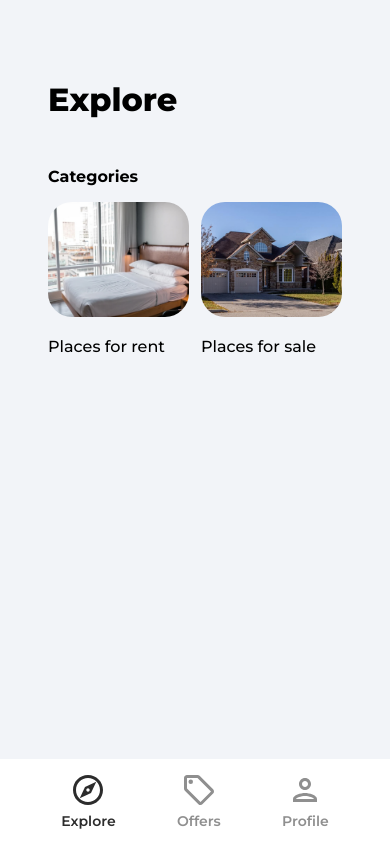
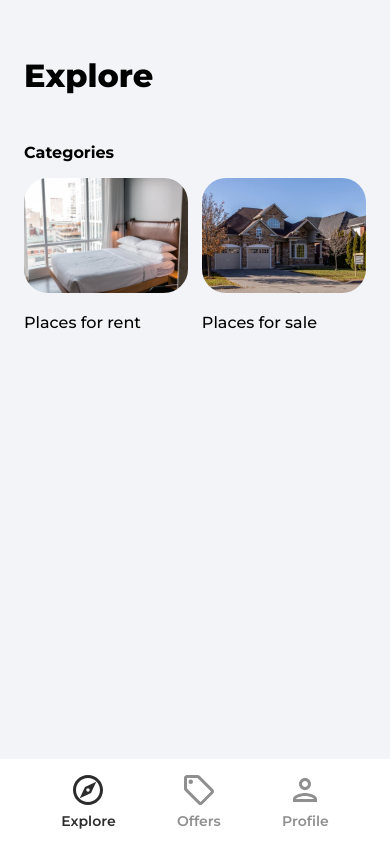
Before and after one commit to AshwiniParaye1/The_Home_Genies, a React (Create React App) app: page / in a window 390 px wide. Built offline with nearby package versions, Linux system fonts and the light colour scheme; no server answers; the database is empty.

Commit message:
css modified

```diff
--- a/src/index.css
+++ b/src/index.css
@@ -123,7 +123,7 @@ button {
   .listingDetails,
   .category,
   .explore {
-    margin: 3rem;
+    margin: 1.5rem;
     padding-bottom: 5rem;
     overflow: hidden;
   }
```
